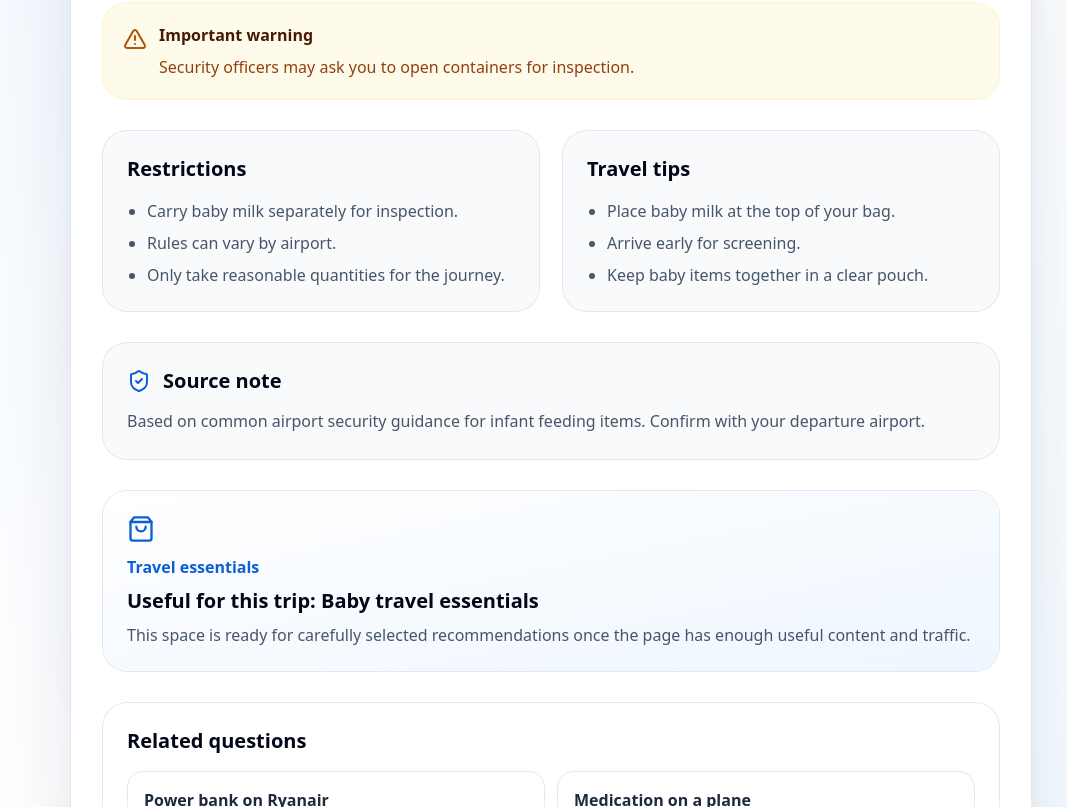
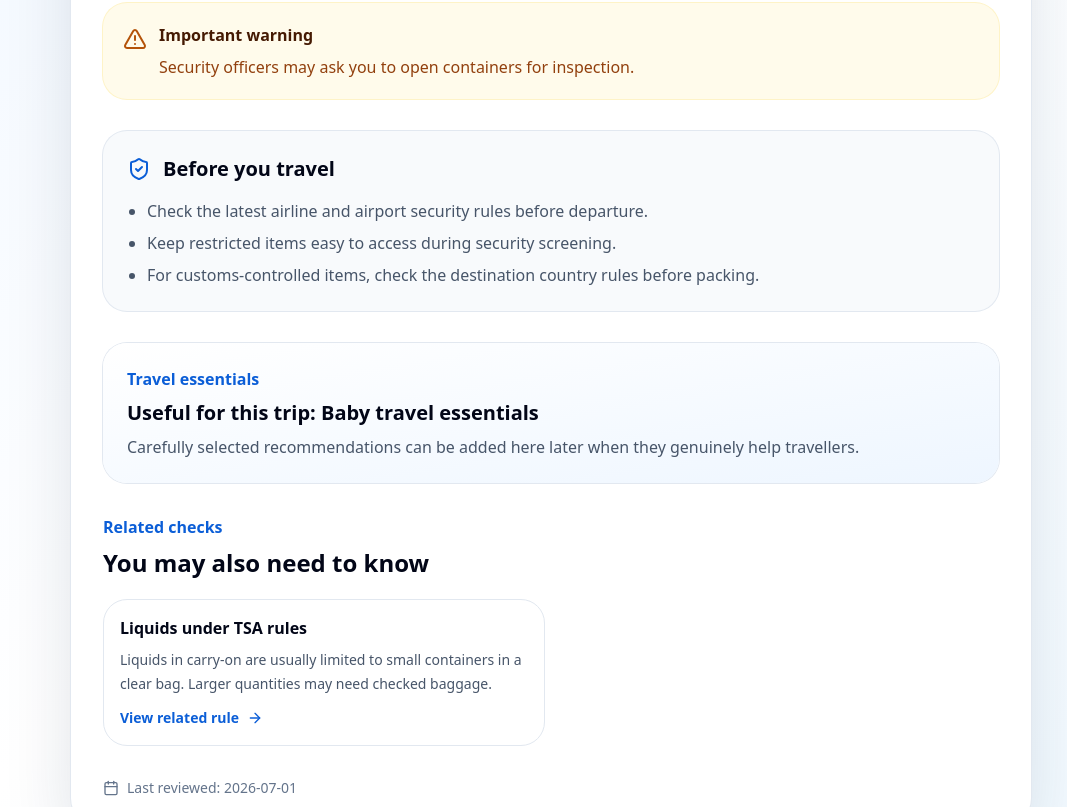
Before and after one commit to gauravmehta2702/canibringitnow-v2, a Next.js app: page /rules/baby-milk-plane/ in a window 1280 px wide. Shown: the part 433-1240 px from the top of the page, without its empty margins (89-1156 px from the left). Built offline with nearby package versions, Linux system fonts and the light colour scheme.

Commit message:
Add related rules engine

```diff
--- a/src/app/rules/[slug]/page.tsx
+++ b/src/app/rules/[slug]/page.tsx
@@ -1,43 +1,174 @@
 import { notFound } from 'next/navigation';
-import { AlertTriangle, ArrowLeft, Calendar, CheckCircle2, Luggage, ShieldCheck, ShoppingBag } from 'lucide-react';
+import {
+  AlertTriangle,
+  ArrowLeft,
+  ArrowRight,
+  Calendar,
+  CheckCircle2,
+  Luggage,
+  ShieldCheck
+} from 'lucide-react';
 import { rules } from '@/data/rules';
 
 export function generateStaticParams() {
-  return rules.map((rule) => ({ slug: rule.slug }));
+  return rules.map((rule) => ({
+    slug: rule.slug,
+  }));
 }
 
 export function generateMetadata({ params }: { params: { slug: string } }) {
   const rule = rules.find((r) => r.slug === params.slug);
-  if (!rule) return { title: 'Travel rule not found' };
-  return { title: `${rule.item} | Can I Bring It Now`, description: rule.shortAnswer };
+
+  if (!rule) {
+    return {
+      title: 'Travel rule not found | Can I Bring It Now',
+    };
+  }
+
+  return {
+    title: `${rule.item} | Can I Bring It Now`,
+    description: rule.shortAnswer,
+  };
+}
+
+function getRelatedRules(currentSlug: string) {
+  const current = rules.find((rule) => rule.slug === currentSlug);
+
+  if (!current) return [];
+
+  return rules
+    .filter((rule) => rule.slug !== current.slug)
+    .map((rule) => {
+      let score = 0;
+
+      if (rule.category === current.category) score += 3;
+
+      const sharedTags = rule.tags.filter((tag) => current.tags.includes(tag));
+      score += sharedTags.length;
+
+      return { rule, score };
+    })
+    .filter((item) => item.score > 0)
+    .sort((a, b) => b.score - a.score)
+    .slice(0, 6)
+    .map((item) => item.rule);
 }
 
 export default function RulePage({ params }: { params: { slug: string } }) {
   const rule = rules.find((r) => r.slug === params.slug);
-  if (!rule) notFound();
+
+  if (!rule) {
+    notFound();
+  }
+
+  const relatedRules = getRelatedRules(rule.slug);
 
   return (
     <main className="min-h-screen bg-slate-50">
       <section className="bg-gradient-to-br from-brand-50 via-white to-sky-50">
         <div className="mx-auto max-w-5xl px-5 py-10 md:px-8">
-          <a href="/" className="inline-flex items-center gap-2 text-sm font-semibold text-brand-600"><ArrowLeft className="h-4 w-4" />Back to search</a>
+          <a href="/" className="inline-flex items-center gap-2 text-sm font-semibold text-brand-600">
+            <ArrowLeft className="h-4 w-4" />
+            Back to search
+          </a>
+
           <div className="mt-8 rounded-[2rem] bg-white p-8 shadow-soft ring-1 ring-slate-200">
             <p className="font-semibold text-brand-600">{rule.category}</p>
-            <h1 className="mt-3 text-4xl font-black tracking-tight text-slate-950 md:text-6xl">{rule.item}</h1>
-            <p className="mt-5 text-lg leading-8 text-slate-600">{rule.shortAnswer}</p>
+
+            <h1 className="mt-3 text-4xl font-black tracking-tight text-slate-950 md:text-6xl">
+              {rule.item}
+            </h1>
+
+            <p className="mt-5 text-lg leading-8 text-slate-600">
+              {rule.shortAnswer}
+            </p>
+
             <div className="mt-8 grid gap-4 md:grid-cols-2">
-              <div className="rounded-3xl bg-green-50 p-5 ring-1 ring-green-100"><div className="flex items-center gap-3"><CheckCircle2 className="h-6 w-6 text-green-700" /><h2 className="text-lg font-bold text-green-950">Cabin baggage</h2></div><p className="mt-3 text-green-800">{rule.cabin}</p></div>
-              <div className="rounded-3xl bg-orange-50 p-5 ring-1 ring-orange-100"><div className="flex items-center gap-3"><Luggage className="h-6 w-6 text-orange-700" /><h2 className="text-lg font-bold text-orange-950">Checked baggage</h2></div><p className="mt-3 text-orange-800">{rule.checked}</p></div>
+              <div className="rounded-3xl bg-green-50 p-5 ring-1 ring-green-100">
+                <div className="flex items-center gap-3">
+                  <CheckCircle2 className="h-6 w-6 text-green-700" />
+                  <h2 className="text-lg font-bold text-green-950">Cabin baggage</h2>
+                </div>
+                <p className="mt-3 text-green-800">{rule.cabin}</p>
+              </div>
+
+              <div className="rounded-3xl bg-orange-50 p-5 ring-1 ring-orange-100">
+                <div className="flex items-center gap-3">
+                  <Luggage className="h-6 w-6 text-orange-700" />
+                  <h2 className="text-lg font-bold text-orange-950">Checked baggage</h2>
+                </div>
+                <p className="mt-3 text-orange-800">{rule.checked}</p>
+              </div>
             </div>
-            {rule.warning && <div className="mt-6 rounded-3xl bg-amber-50 p-5 ring-1 ring-amber-100"><div className="flex items-start gap-3"><AlertTriangle className="mt-1 h-6 w-6 text-amber-700" /><div><h2 className="font-bold text-amber-950">Important warning</h2><p className="mt-2 text-amber-800">{rule.warning}</p></div></div></div>}
-            <div className="mt-8 grid gap-6 md:grid-cols-2">
-              <section className="rounded-3xl bg-slate-50 p-6 ring-1 ring-slate-200"><h2 className="text-xl font-bold text-slate-950">Restrictions</h2><ul className="mt-4 list-disc space-y-2 pl-5 text-slate-600">{rule.restrictions.map((x) => <li key={x}>{x}</li>)}</ul></section>
-              <section className="rounded-3xl bg-slate-50 p-6 ring-1 ring-slate-200"><h2 className="text-xl font-bold text-slate-950">Travel tips</h2><ul className="mt-4 list-disc space-y-2 pl-5 text-slate-600">{rule.tips.map((x) => <li key={x}>{x}</li>)}</ul></section>
+
+            {rule.warning && (
+              <div className="mt-6 rounded-3xl bg-amber-50 p-5 ring-1 ring-amber-100">
+                <div className="flex items-start gap-3">
+                  <AlertTriangle className="mt-1 h-6 w-6 text-amber-700" />
+                  <div>
+                    <h2 className="font-bold text-amber-950">Important warning</h2>
+                    <p className="mt-2 text-amber-800">{rule.warning}</p>
+                  </div>
+                </div>
+              </div>
+            )}
+
+            <div className="mt-8 rounded-3xl bg-slate-50 p-6 ring-1 ring-slate-200">
+              <div className="flex items-center gap-3">
+                <ShieldCheck className="h-6 w-6 text-brand-600" />
+                <h2 className="text-xl font-bold text-slate-950">Before you travel</h2>
+              </div>
+
+              <ul className="mt-4 list-disc space-y-2 pl-5 text-slate-600">
+                <li>Check the latest airline and airport security rules before departure.</li>
+                <li>Keep restricted items easy to access during security screening.</li>
+                <li>For customs-controlled items, check the destination country rules before packing.</li>
+              </ul>
             </div>
-            <div className="mt-8 rounded-3xl bg-slate-50 p-6 ring-1 ring-slate-200"><div className="flex items-center gap-3"><ShieldCheck className="h-6 w-6 text-brand-600" /><h2 className="text-xl font-bold text-slate-950">Source note</h2></div><p className="mt-3 leading-7 text-slate-600">{rule.sourceNote}</p></div>
-            {rule.affiliateType && <div className="mt-8 rounded-3xl bg-gradient-to-br from-white to-brand-50 p-6 ring-1 ring-slate-200"><ShoppingBag className="h-7 w-7 text-brand-600" /><p className="mt-3 font-semibold text-brand-600">Travel essentials</p><h2 className="mt-2 text-xl font-bold text-slate-950">Useful for this trip: {rule.affiliateType}</h2><p className="mt-2 text-slate-600">This space is ready for carefully selected recommendations once the page has enough useful content and traffic.</p></div>}
-            <section className="mt-8 rounded-3xl bg-white p-6 ring-1 ring-slate-200"><h2 className="text-xl font-bold text-slate-950">Related questions</h2><div className="mt-4 grid gap-3 md:grid-cols-2">{rules.filter((r) => r.slug !== rule.slug).slice(0, 4).map((r) => <a key={r.slug} href={`/rules/${r.slug}/`} className="rounded-2xl border border-slate-200 p-4 font-semibold text-slate-800 hover:border-brand-500 hover:bg-brand-50">{r.item}</a>)}</div></section>
-            <div className="mt-8 flex items-center gap-2 text-sm text-slate-500"><Calendar className="h-4 w-4" />Last reviewed: {rule.updated}</div>
+
+            {rule.affiliateType && (
+              <div className="mt-8 rounded-3xl bg-gradient-to-br from-white to-brand-50 p-6 ring-1 ring-slate-200">
+                <p className="font-semibold text-brand-600">Travel essentials</p>
+                <h2 className="mt-2 text-xl font-bold text-slate-950">
+                  Useful for this trip: {rule.affiliateType}
+                </h2>
+                <p className="mt-2 text-slate-600">
+                  Carefully selected recommendations can be added here later when they genuinely help travellers.
+                </p>
+              </div>
+            )}
+
+            {relatedRules.length > 0 && (
+              <div className="mt-8">
+                <p className="font-semibold text-brand-600">Related checks</p>
+                <h2 className="mt-2 text-2xl font-bold text-slate-950">
+                  You may also need to know
+                </h2>
+
+                <div className="mt-5 grid gap-3 md:grid-cols-2">
+                  {relatedRules.map((related) => (
+                    <a
+                      key={related.slug}
+                      href={`/rules/${related.slug}/`}
+                      className="rounded-3xl border border-slate-200 bg-white p-4 transition hover:border-brand-500 hover:bg-brand-50"
+                    >
+                      <p className="font-bold text-slate-950">{related.item}</p>
+                      <p className="mt-2 line-clamp-2 text-sm leading-6 text-slate-600">
+                        {related.shortAnswer}
+                      </p>
+                      <span className="mt-3 inline-flex items-center gap-2 text-sm font-semibold text-brand-600">
+                        View related rule <ArrowRight className="h-4 w-4" />
+                      </span>
+                    </a>
+                  ))}
+                </div>
+              </div>
+            )}
+
+            <div className="mt-8 flex items-center gap-2 text-sm text-slate-500">
+              <Calendar className="h-4 w-4" />
+              Last reviewed: {rule.updated}
+            </div>
           </div>
         </div>
       </section>
```
